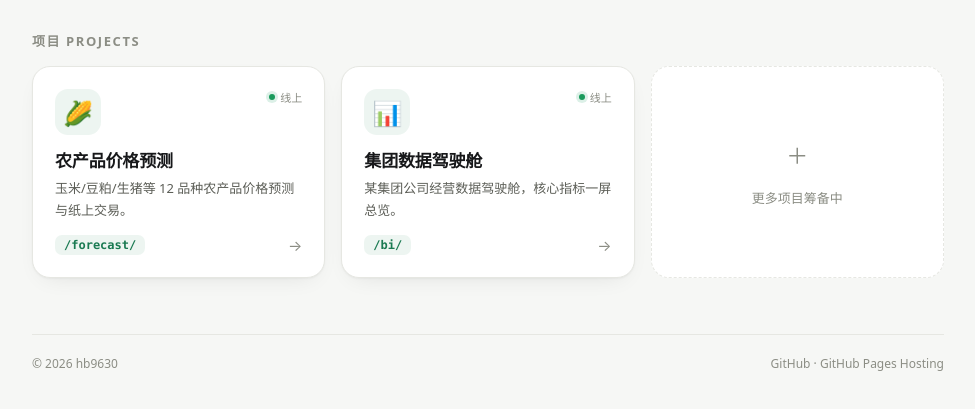
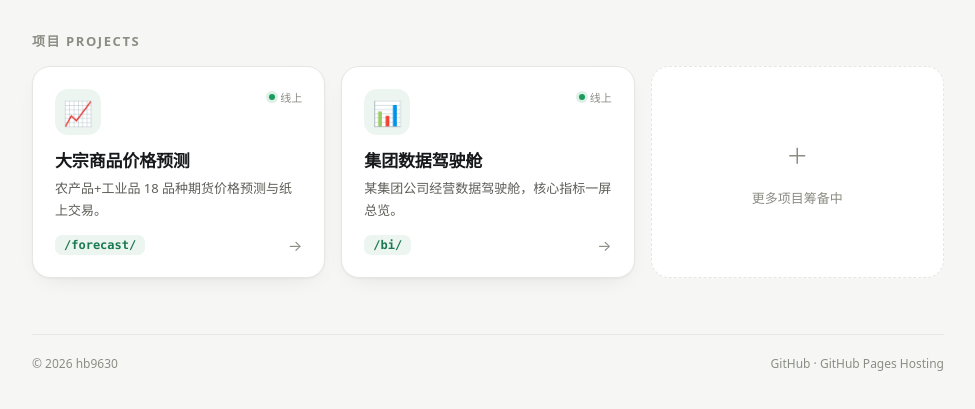
Before and after one commit to hb9630/hb9630.github.io, a plain HTML site: page index.html in a window 1280 px wide. Shown: the part 161-570 px from the top of the page, without its empty margins (152-1127 px from the left). Drawn offline with Linux system fonts and the light colour scheme.

Commit message:
forecast 卡片:农产品→大宗商品(18品种)

```diff
--- a/index.html
+++ b/index.html
@@ -152,9 +152,9 @@
   const PROJECTS = [
     {
       path: 'forecast',
-      icon: '🌽',
-      name: '农产品价格预测',
-      desc: '玉米/豆粕/生猪等 12 品种农产品价格预测与纸上交易。',
+      icon: '📈',
+      name: '大宗商品价格预测',
+      desc: '农产品+工业品 18 品种期货价格预测与纸上交易。',
       live: true,
     },
     {
```
